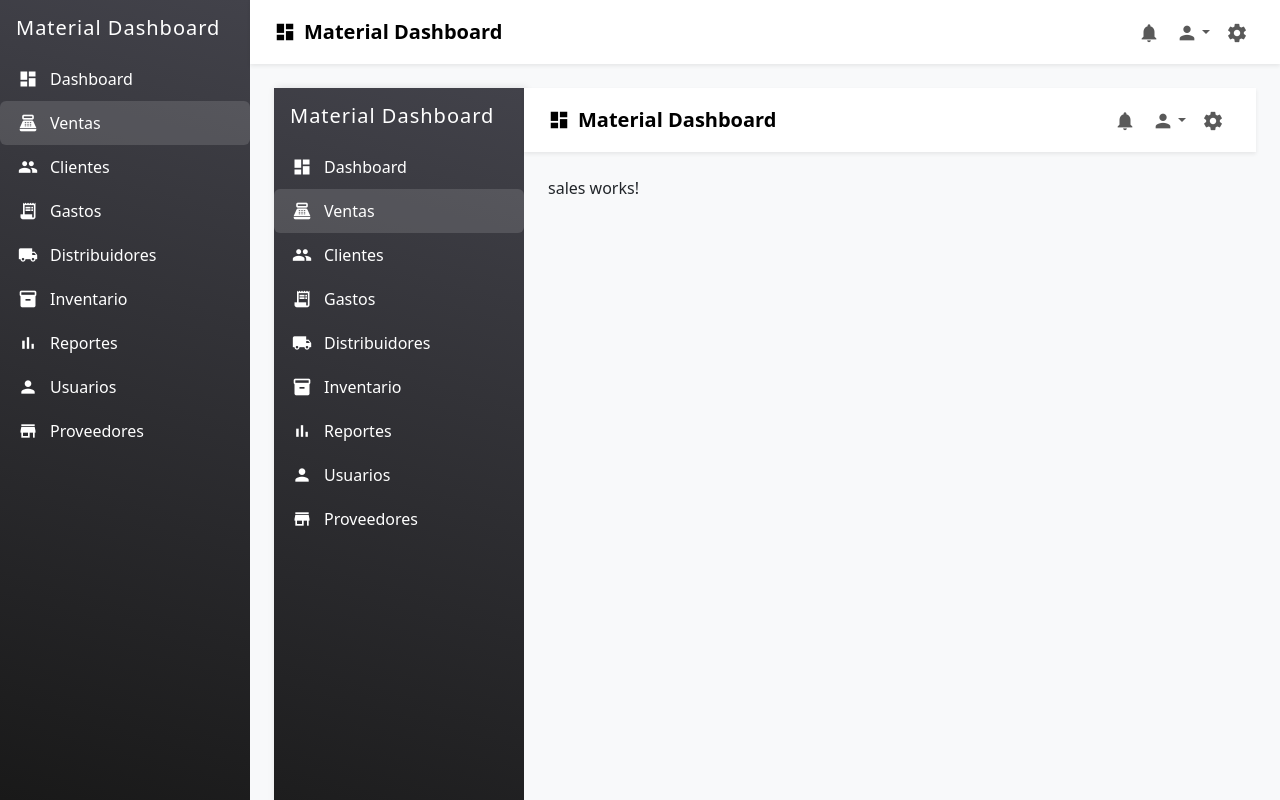
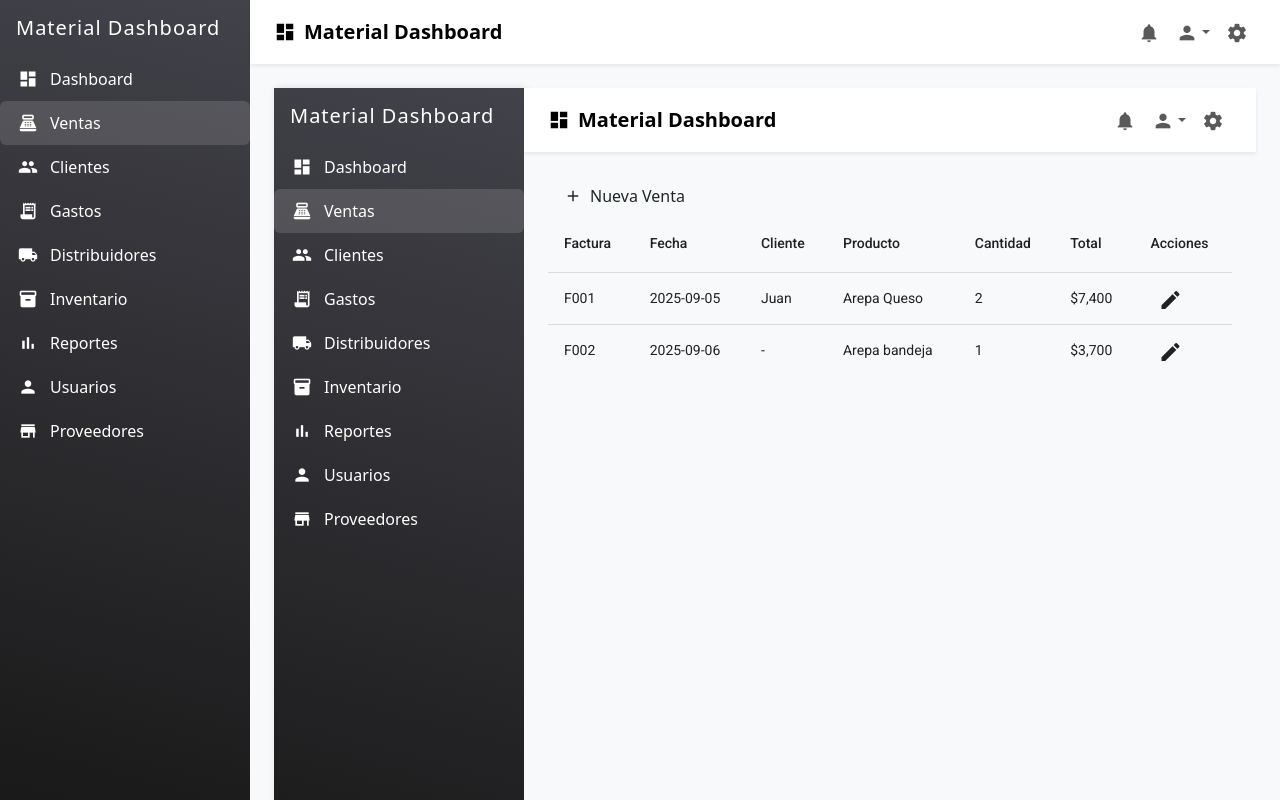
Before and after one commit to jeimss11/admondash, an Angular app in the folder frontend/: page /sales in a window 1280 px wide. Shown: the top 800 px of the page. Built offline with nearby package versions, Linux system fonts and the light colour scheme; no server answers; sample sign-in values are in the browser's storage; what @angular/fire would draw is missing.

Commit message:
Enhance sales module with detailed sales table and actions; implement new sale and edit sale functionalities

```diff
--- a/frontend/src/app/modules/dashboard/dashboard/dashboard.html
+++ b/frontend/src/app/modules/dashboard/dashboard/dashboard.html
@@ -32,7 +32,16 @@
       </ng-container>
       <ng-container matColumnDef="amount">
         <th mat-header-cell *matHeaderCellDef>Monto</th>
-        <td mat-cell *matCellDef="let p">${{ p.amount }}</td>
+        <td mat-cell *matCellDef="let p; let i = index">
+          <button
+            mat-icon-button
+            (click)="toggleAmountVisibility(i)"
+            [attr.aria-label]="paymentAmountVisible[i] ? 'Ocultar monto' : 'Mostrar monto'"
+          >
+            <mat-icon>{{ paymentAmountVisible[i] ? 'visibility_off' : 'visibility' }}</mat-icon>
+          </button>
+          <span *ngIf="paymentAmountVisible[i]">{{ '$' + p.amount }}</span>
+        </td>
       </ng-container>
       <ng-container matColumnDef="dueDate">
         <th mat-header-cell *matHeaderCellDef>Vence</th>
--- a/frontend/src/app/modules/dashboard/dashboard/dashboard.ts
+++ b/frontend/src/app/modules/dashboard/dashboard/dashboard.ts
@@ -1,8 +1,8 @@
-import { NgForOf } from '@angular/common';
-import { Component } from '@angular/core';
+import { NgForOf, NgIf } from '@angular/common';
+import { Component, inject } from '@angular/core';
 import { MatButtonModule } from '@angular/material/button';
 import { MatCardModule } from '@angular/material/card';
-import { MatDialog, MatDialogModule } from '@angular/material/dialog';
+import { MAT_DIALOG_DATA, MatDialog, MatDialogModule } from '@angular/material/dialog';
 import { MatDividerModule } from '@angular/material/divider';
 import { MatIconModule } from '@angular/material/icon';
 import { MatListModule } from '@angular/material/list';
@@ -33,6 +33,7 @@ interface Product {
   standalone: true,
   imports: [
     NgForOf,
+    NgIf,
     MatCardModule,
     MatTableModule,
     MatButtonModule,
@@ -60,6 +61,8 @@ export class Dashboard {
     { distributor: 'Distribuidor C', amount: 1200, dueDate: '2025-09-15' },
   ];
 
+  paymentAmountVisible: boolean[] = [false, false, false];
+
   topProducts: Product[] = [
     { name: 'Producto 1', sales: 120 },
     { name: 'Producto 2', sales: 95 },
@@ -71,6 +74,10 @@ export class Dashboard {
   displayedColumns: string[] = ['distributor', 'amount', 'dueDate', 'actions'];
 
   constructor(private dialog: MatDialog, private snackBar: MatSnackBar) {}
+
+  toggleAmountVisibility(index: number) {
+    this.paymentAmountVisible[index] = !this.paymentAmountVisible[index];
+  }
 
   openPaymentsModal() {
     this.dialog.open(PaymentsDialog, {
@@ -84,13 +91,10 @@ export class Dashboard {
   }
 }
 
-import { inject } from '@angular/core';
-import { MAT_DIALOG_DATA } from '@angular/material/dialog';
-
 @Component({
   selector: 'payments-dialog',
   standalone: true,
-  imports: [MatDialogModule, MatTableModule, MatButtonModule, NgForOf],
+  imports: [MatDialogModule, MatTableModule, MatButtonModule],
   template: `
     <h2 mat-dialog-title>Pagos Pendientes a Distribuidores</h2>
     <mat-dialog-content>
--- a/frontend/src/app/modules/sales/sales/sales.html
+++ b/frontend/src/app/modules/sales/sales/sales.html
@@ -1 +1,42 @@
-<p>sales works!</p>
+<div class="sales-header">
+  <button mat-raised-button color="primary" (click)="nuevaVenta()">
+    <mat-icon>add</mat-icon> Nueva Venta
+  </button>
+</div>
+
+<table mat-table [dataSource]="ventas" class="mat-elevation-z1 ventas-table">
+  <ng-container matColumnDef="factura">
+    <th mat-header-cell *matHeaderCellDef>Factura</th>
+    <td mat-cell *matCellDef="let v">{{ v.factura }}</td>
+  </ng-container>
+  <ng-container matColumnDef="fecha">
+    <th mat-header-cell *matHeaderCellDef>Fecha</th>
+    <td mat-cell *matCellDef="let v">{{ v.fecha }}</td>
+  </ng-container>
+  <ng-container matColumnDef="cliente">
+    <th mat-header-cell *matHeaderCellDef>Cliente</th>
+    <td mat-cell *matCellDef="let v">{{ v.cliente || '-' }}</td>
+  </ng-container>
+  <ng-container matColumnDef="producto">
+    <th mat-header-cell *matHeaderCellDef>Producto</th>
+    <td mat-cell *matCellDef="let v">{{ v.producto }}</td>
+  </ng-container>
+  <ng-container matColumnDef="cantidad">
+    <th mat-header-cell *matHeaderCellDef>Cantidad</th>
+    <td mat-cell *matCellDef="let v">{{ v.cantidad }}</td>
+  </ng-container>
+  <ng-container matColumnDef="total">
+    <th mat-header-cell *matHeaderCellDef>Total</th>
+    <td mat-cell *matCellDef="let v">{{ v.total | currency : 'USD' : 'symbol' : '1.0-0' }}</td>
+  </ng-container>
+  <ng-container matColumnDef="acciones">
+    <th mat-header-cell *matHeaderCellDef>Acciones</th>
+    <td mat-cell *matCellDef="let v">
+      <button mat-icon-button color="accent" (click)="editarVenta(v)">
+        <mat-icon>edit</mat-icon>
+      </button>
+    </td>
+  </ng-container>
+  <tr mat-header-row *matHeaderRowDef="displayedColumns"></tr>
+  <tr mat-row *matRowDef="let row; columns: displayedColumns"></tr>
+</table>
--- a/frontend/src/app/modules/sales/sales/sales.ts
+++ b/frontend/src/app/modules/sales/sales/sales.ts
@@ -1,10 +1,68 @@
+import { CurrencyPipe, NgForOf } from '@angular/common';
 import { Component } from '@angular/core';
+import { MatButtonModule } from '@angular/material/button';
+import { MatIconModule } from '@angular/material/icon';
+import { MatTableModule } from '@angular/material/table';
+import { Venta } from '../../../shared/models/venta.model';
 
 @Component({
   selector: 'app-sales',
   standalone: true,
-  imports: [],
+  imports: [MatTableModule, MatButtonModule, MatIconModule, NgForOf, CurrencyPipe],
   templateUrl: './sales.html',
   styleUrl: './sales.scss',
 })
-export class Sales {}
+export class Sales {
+  ventas: Venta[] = [
+    {
+      id: '1',
+      cantidad: 2,
+      cliente: 'Juan',
+      eliminado: false,
+      factura: 'F001',
+      fecha: '2025-09-05',
+      fecha2: '2025-09-05',
+      modificadoLocalmente: 0,
+      producto: 'Arepa Queso',
+      sincronizado: 1,
+      total: 7400,
+      ultimaModificacionMillis: 0,
+      ultima_modificacion: new Date(),
+    },
+    {
+      id: '2',
+      cantidad: 1,
+      cliente: '',
+      eliminado: false,
+      factura: 'F002',
+      fecha: '2025-09-06',
+      fecha2: '2025-09-06',
+      modificadoLocalmente: 0,
+      producto: 'Arepa bandeja',
+      sincronizado: 1,
+      total: 3700,
+      ultimaModificacionMillis: 0,
+      ultima_modificacion: new Date(),
+    },
+  ];
+
+  displayedColumns: string[] = [
+    'factura',
+    'fecha',
+    'cliente',
+    'producto',
+    'cantidad',
+    'total',
+    'acciones',
+  ];
+
+  nuevaVenta() {
+    // Aquí se abrirá el modal de nueva venta
+    alert('Abrir modal de nueva venta (próximo paso)');
+  }
+
+  editarVenta(venta: Venta) {
+    // Aquí se abrirá el modal de edición
+    alert('Editar venta: ' + venta.factura);
+  }
+}
```
